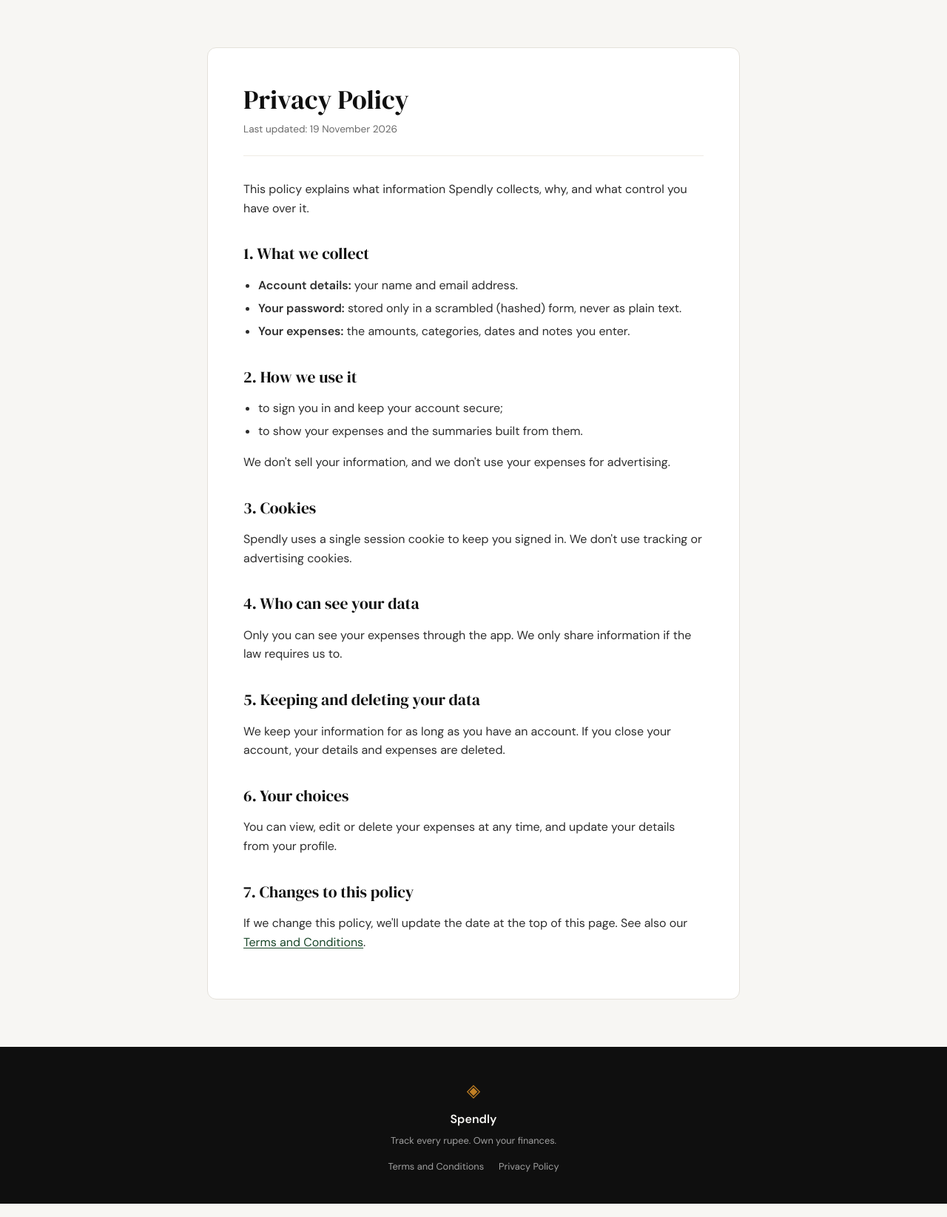
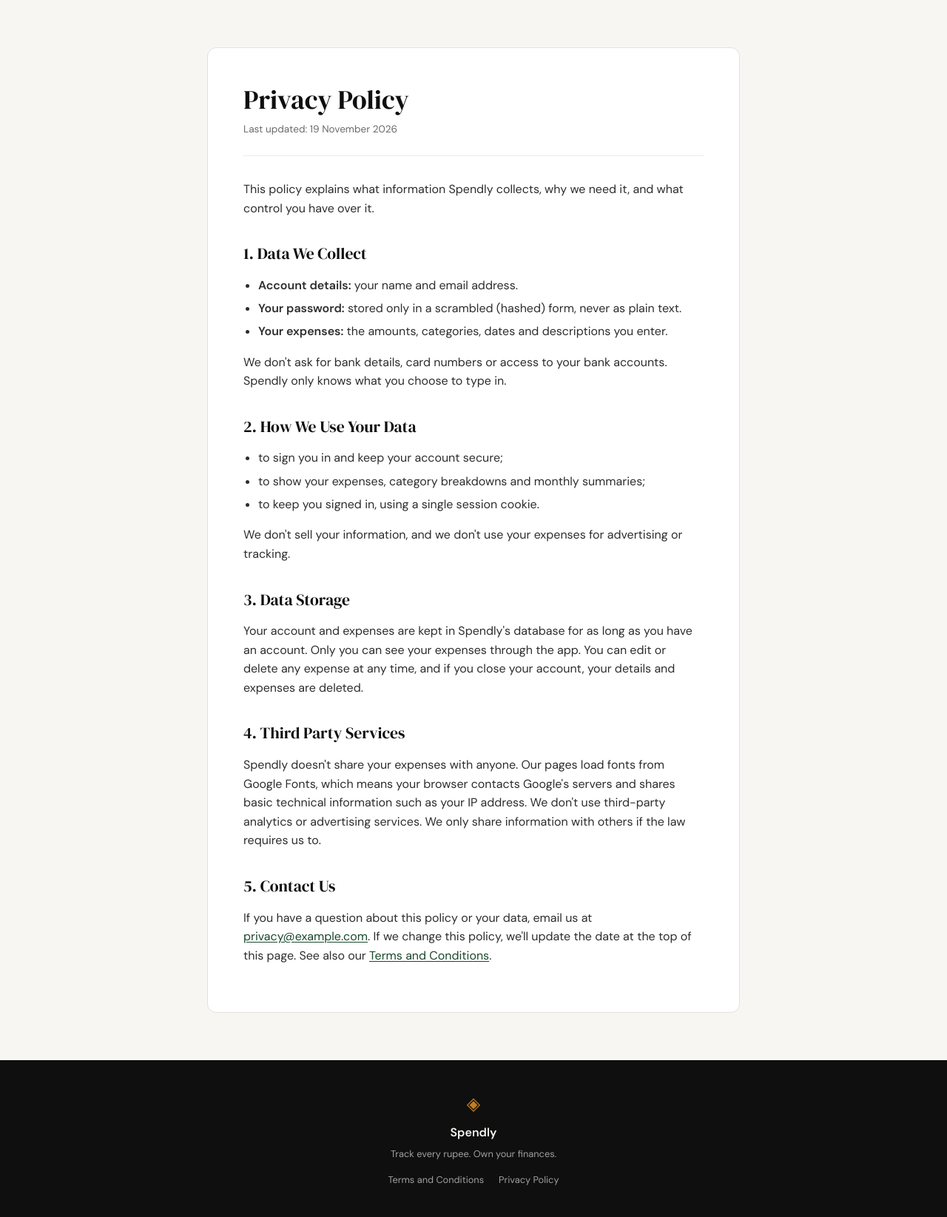
Before and after one commit to bhavya4832/Practice-PRoject, a Flask app: page /privacy in a window 1280 px wide. Shown: the part 61-1706 px from the top of the page at 74% size. Run offline with Flask 3, Linux system fonts and the light colour scheme.

Commit message:
Restructure privacy policy into standard sections
Reorganise the privacy page into Data We Collect, How We Use Your
Data, Data Storage, Third Party Services and Contact Us, matching the
terms page heading style.

Co-Authored-By: Claude Opus 5.5 <noreply@anthropic.com>

```diff
--- a/templates/privacy.html
+++ b/templates/privacy.html
@@ -14,53 +14,53 @@
 
         <div class="legal-body">
             <p>
-                This policy explains what information Spendly collects, why, and what
-                control you have over it.
+                This policy explains what information Spendly collects, why we need it,
+                and what control you have over it.
             </p>
 
-            <h2>1. What we collect</h2>
+            <h2>1. Data We Collect</h2>
             <ul>
                 <li><strong>Account details:</strong> your name and email address.</li>
                 <li><strong>Your password:</strong> stored only in a scrambled (hashed) form, never as plain text.</li>
-                <li><strong>Your expenses:</strong> the amounts, categories, dates and notes you enter.</li>
+                <li><strong>Your expenses:</strong> the amounts, categories, dates and descriptions you enter.</li>
             </ul>
+            <p>
+                We don't ask for bank details, card numbers or access to your bank
+                accounts. Spendly only knows what you choose to type in.
+            </p>
 
-            <h2>2. How we use it</h2>
+            <h2>2. How We Use Your Data</h2>
             <ul>
                 <li>to sign you in and keep your account secure;</li>
-                <li>to show your expenses and the summaries built from them.</li>
+                <li>to show your expenses, category breakdowns and monthly summaries;</li>
+                <li>to keep you signed in, using a single session cookie.</li>
             </ul>
             <p>
                 We don't sell your information, and we don't use your expenses for
-                advertising.
+                advertising or tracking.
             </p>
 
-            <h2>3. Cookies</h2>
+            <h2>3. Data Storage</h2>
             <p>
-                Spendly uses a single session cookie to keep you signed in. We don't
-                use tracking or advertising cookies.
+                Your account and expenses are kept in Spendly's database for as long as
+                you have an account. Only you can see your expenses through the app.
+                You can edit or delete any expense at any time, and if you close your
+                account, your details and expenses are deleted.
             </p>
 
-            <h2>4. Who can see your data</h2>
+            <h2>4. Third Party Services</h2>
             <p>
-                Only you can see your expenses through the app. We only share
-                information if the law requires us to.
+                Spendly doesn't share your expenses with anyone. Our pages load fonts
+                from Google Fonts, which means your browser contacts Google's servers
+                and shares basic technical information such as your IP address. We
+                don't use third-party analytics or advertising services. We only share
+                information with others if the law requires us to.
             </p>
 
-            <h2>5. Keeping and deleting your data</h2>
+            <h2>5. Contact Us</h2>
             <p>
-                We keep your information for as long as you have an account. If you
-                close your account, your details and expenses are deleted.
-            </p>
-
-            <h2>6. Your choices</h2>
-            <p>
-                You can view, edit or delete your expenses at any time, and update
-                your details from your profile.
-            </p>
-
-            <h2>7. Changes to this policy</h2>
-            <p>
+                If you have a question about this policy or your data, email us at
+                <a href="mailto:privacy@example.com">privacy@example.com</a>.
                 If we change this policy, we'll update the date at the top of this
                 page. See also our
                 <a href="{{ url_for('terms') }}">Terms and Conditions</a>.
```
